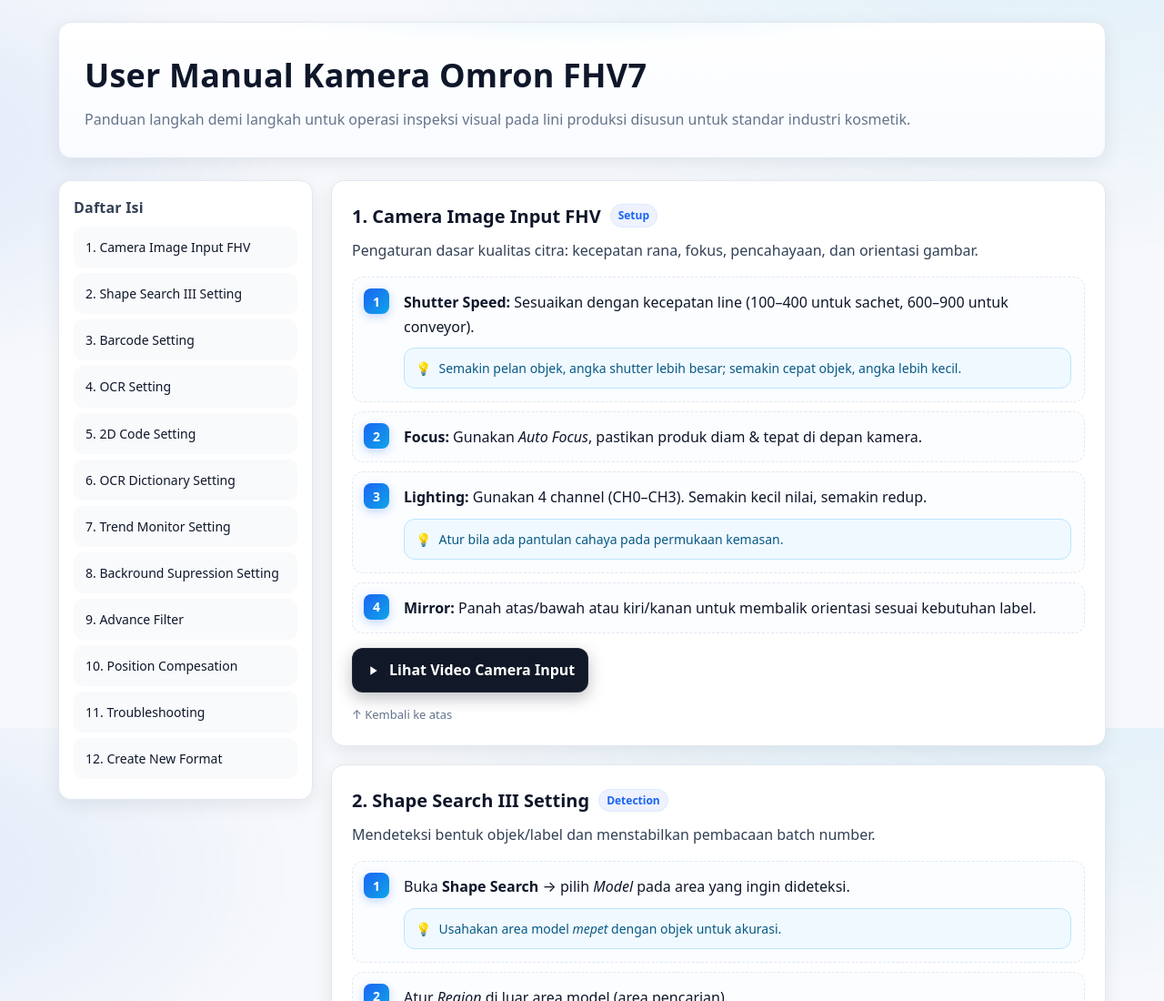
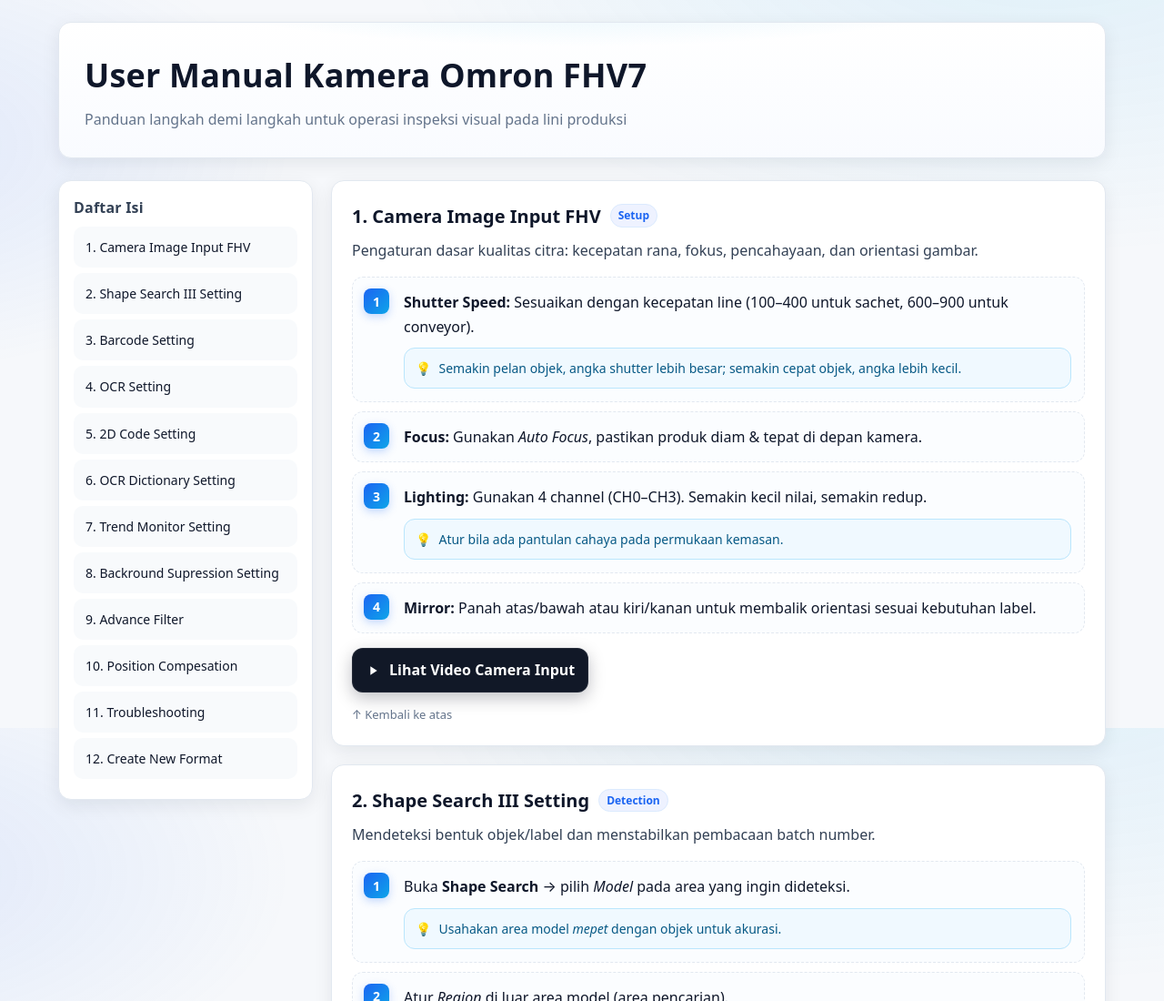
Before and after one commit to hafidnajmi/Manual_User_CAMERA_ZD, a plain HTML site: page index.html in a window 1280 px wide. Shown: the top 1100 px of the page at 91% size. Drawn offline with Linux system fonts and the light colour scheme.

Commit message:
Update index.html

```diff
--- a/index.html
+++ b/index.html
@@ -257,7 +257,7 @@
     <!-- Header -->
     <header class="header">
       <h1>User Manual Kamera Omron FHV7</h1>
-      <p class="subtitle">Panduan langkah demi langkah untuk operasi inspeksi visual pada lini produksi  disusun untuk standar industri kosmetik.</p>
+      <p class="subtitle">Panduan langkah demi langkah untuk operasi inspeksi visual pada lini produksi</p>
     </header>
 
     <div class="grid">
```
